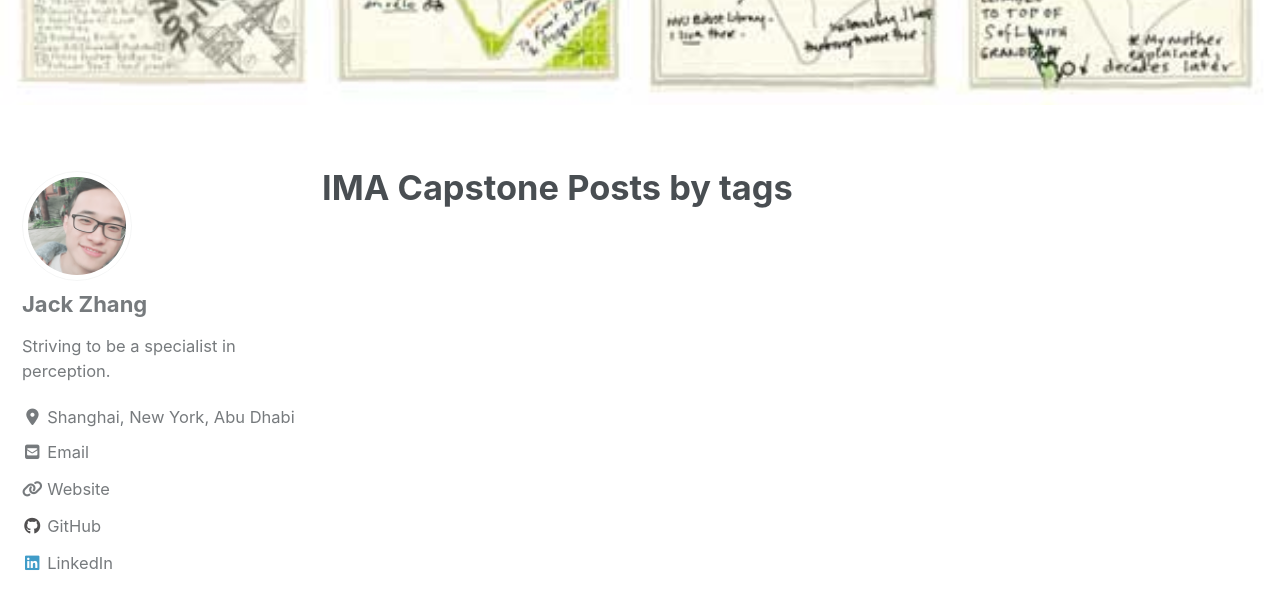
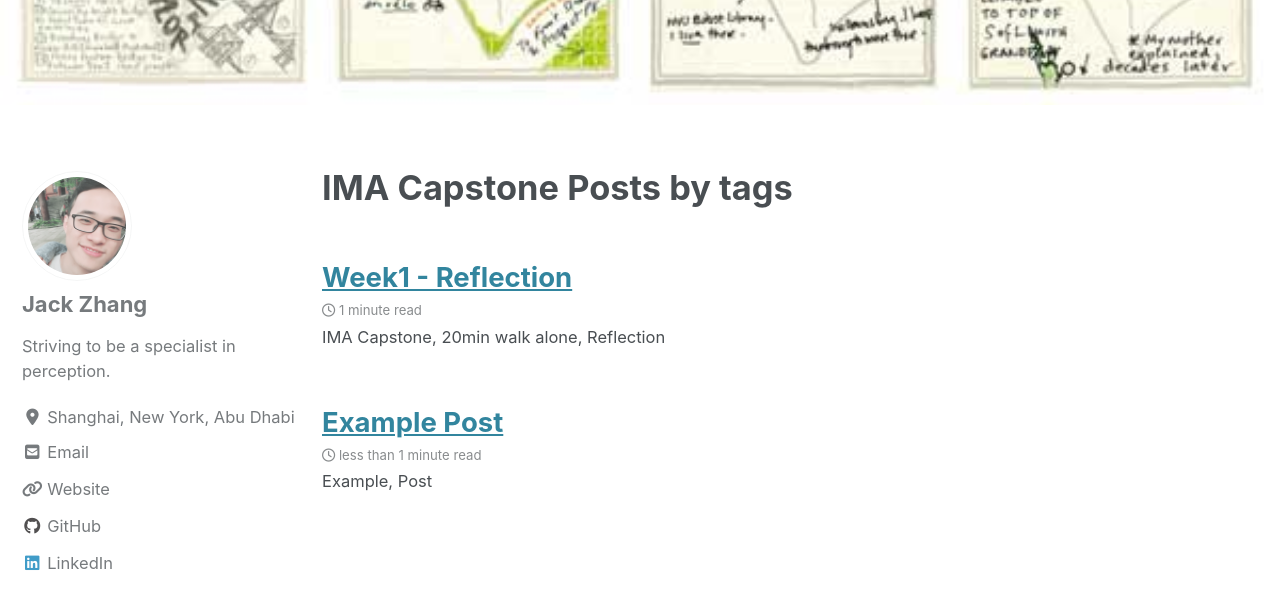
Before and after one commit to Zoetic-Zephyr/Zoetic-Zephyr.github.io, a Jekyll site: the page built from _pages/IMA-capstone.md, in a window 1280 px wide and 900 px high, scrolled down 831 px. Shown: the top 609 px of the window. Built offline with Jekyll 4.4.1, drawn with Linux system fonts in a browser that asks for light colours; cached includes are drawn as plain includes; nearby versions of some CDN libraries.

Commit message:
Attempt to display posts in pages

```diff
--- a/_pages/IMA-capstone.md
+++ b/_pages/IMA-capstone.md
@@ -6,3 +6,6 @@ author_profile: true
 header:
     image: "/images/min/mapping-manhattan.jpg"
 ---
+{% for post in site.posts %}
+    {% include archive-single.html %}
+{% endfor %}
--- a/_posts/2019-09-09-reflection.md
+++ b/_posts/2019-09-09-reflection.md
@@ -1,10 +1,10 @@
 ---
 title: "Week1 - Reflection"
 date: 2019-09-09
-tags: [capstone project, reflection, journal]
+tags: [IMA Capstone, reflection, journal]
 header:
     images: "/images/posts/reflection/mapping-manhattan.jpg"
-excerpt: "Capstone, 20min walk alone, Reflection"
+excerpt: "IMA Capstone, 20min walk alone, Reflection"
 mathjax: "true"
 ---
 ## Me
```
